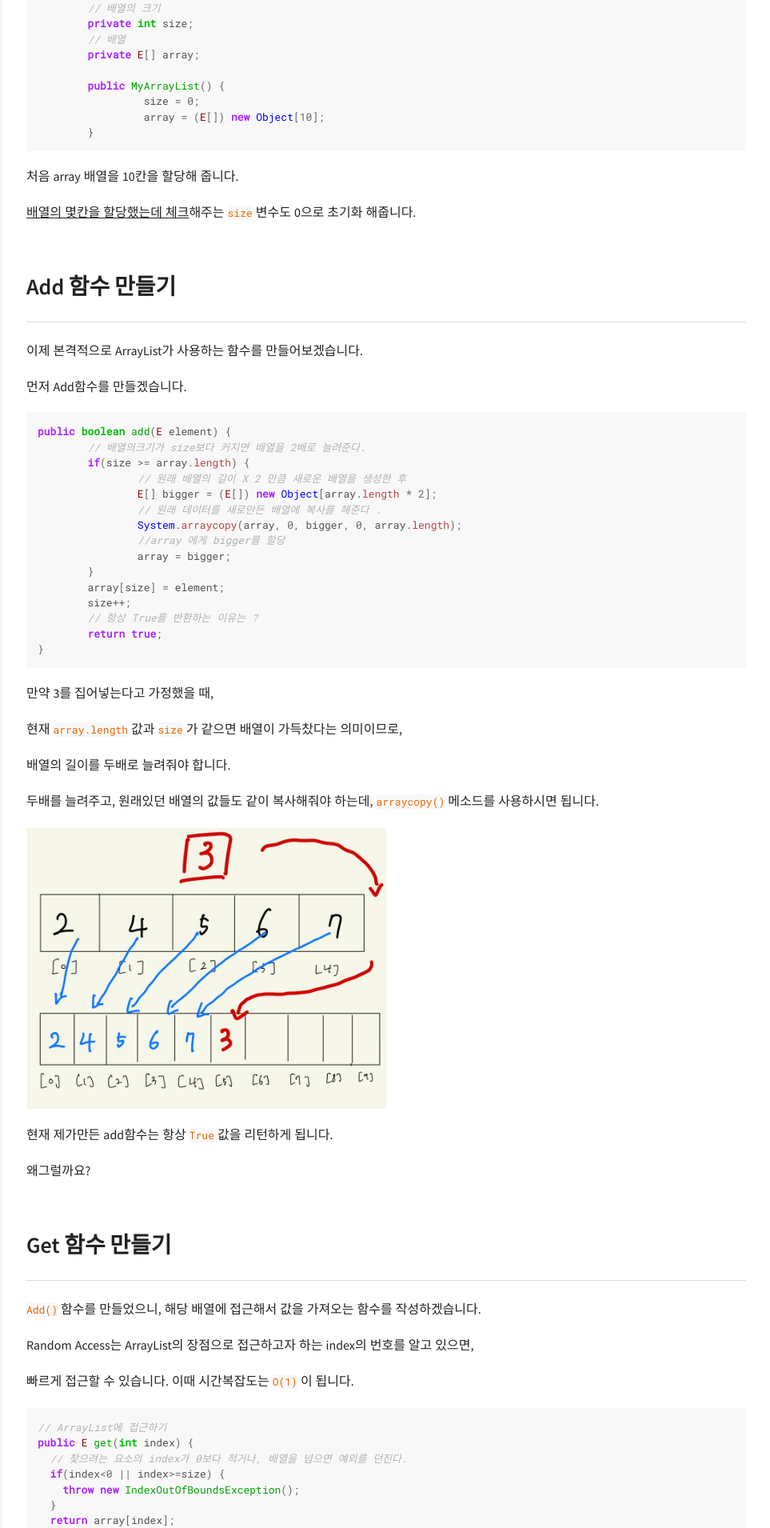
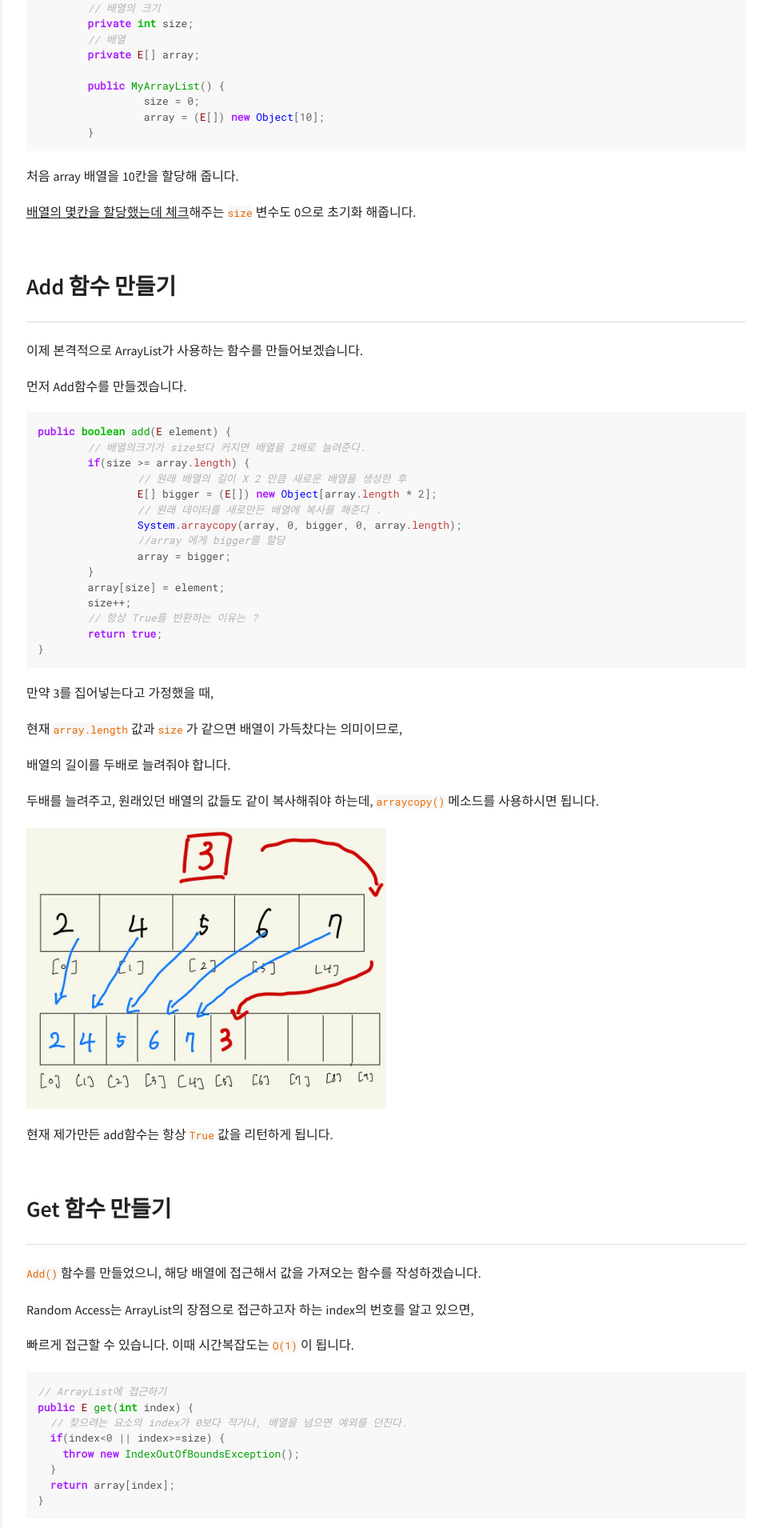
Before and after one commit to DaeAkin/DaeAkin.github.io, a Jekyll site: the page built from _posts/2019-05-28-나만의 ArrayList 만들기.md, in a window 1280 px wide. Shown: the part 3090-5000 px from the top of the page at 80% size, without its empty margins (317-1280 px from the left). Built offline with Jekyll 4.4.1, drawn with Linux system fonts in a browser that asks for light colours; comment, search, counter and statistics services are not loaded.

Commit message:
Update 2019-05-28-나만의 ArrayList 만들기.md

```diff
--- a/_posts/2019-05-28-나만의 ArrayList 만들기.md
+++ b/_posts/2019-05-28-나만의 ArrayList 만들기.md
@@ -142,7 +142,6 @@ public boolean add(E element) {
 
 현재 제가만든 add함수는 항상 `True` 값을 리턴하게 됩니다.
 
-왜그럴까요?
 
 ## Get 함수 만들기
 
```
